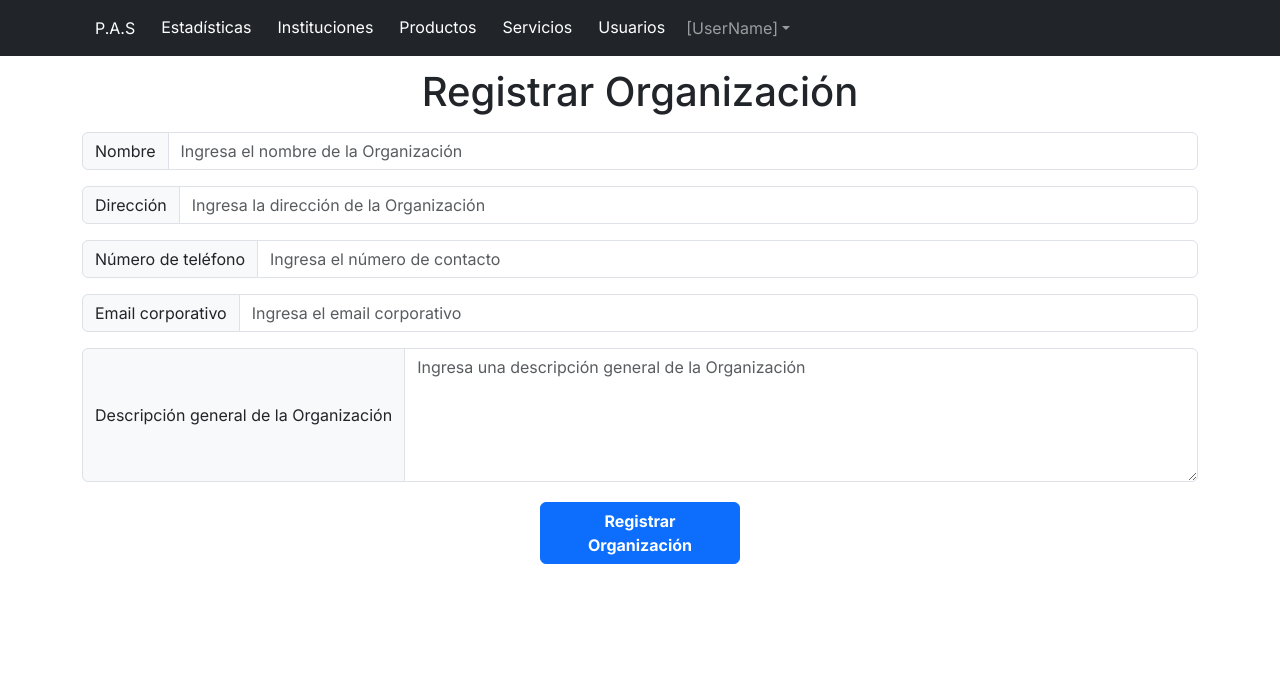
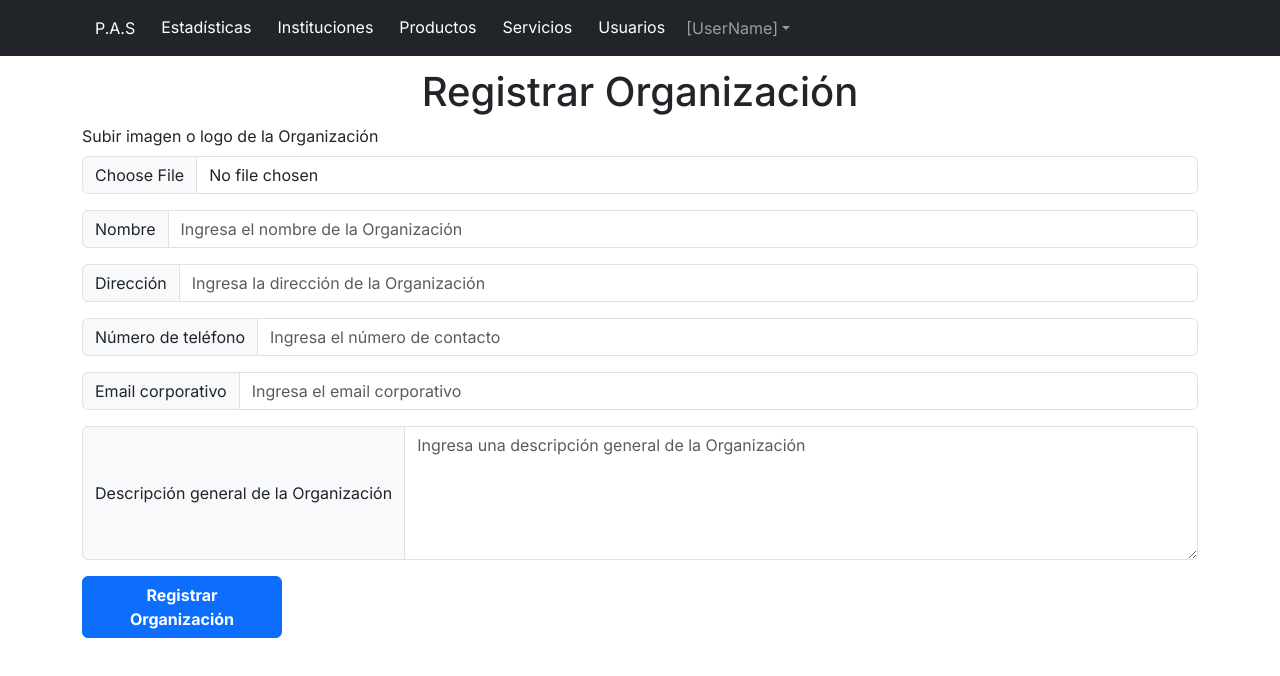
Before and after one commit to dreschpedro/proyectoPas, a Next.js app in the folder client/: page /instituciones/institucionesCreate in a window 1280 px wide. Shown: the top 676 px of the page. Built offline with nearby package versions, Linux system fonts and the light colour scheme.

Commit message:
crear institucion

```diff
--- a/client/app/instituciones/institucionesCreate/page.jsx
+++ b/client/app/instituciones/institucionesCreate/page.jsx
@@ -1,15 +1,7 @@
 "use client"
 import React, { useState } from 'react';
 import { Form, Button, InputGroup } from 'react-bootstrap';
-import axios from 'axios';
-
-// const instance = axios.create({
-//   baseURL: 'http://localhost:3005', // Cambia esto por la URL de tu servidor
-// });
-
-const handleImageUpload = (event) => {
-  // Lógica para manejar la carga de la imagen
-};
+import instance from '@/app/axiosConfig'; // Importa tu instancia personalizada de Axios
 
 function RegistroInstituciones() {
   const [formData, setFormData] = useState({
@@ -17,26 +9,39 @@ function RegistroInstituciones() {
     direccion: '',
     telefono: '',
     email: '',
-    descripcion: ''
+    descripcion: '',
+    imagen: null,
   });
 
   const handleSubmit = async (event) => {
-    console.log('Formdata:', JSON.stringify(formData));
+    event.preventDefault();
     try {
-      event.preventDefault();
       const formDataToSend = new FormData();
-      // agrega todos los campos del FormData
       formDataToSend.append('nombre', formData.nombre);
       formDataToSend.append('direccion', formData.direccion);
       formDataToSend.append('telefono', formData.telefono);
       formDataToSend.append('email', formData.email);
       formDataToSend.append('descripcion', formData.descripcion);
+      formDataToSend.append('imagen', formData.imagen);
 
-      const response = await axios.post('/api/institucion/registrar', formDataToSend);
+      // Agrega los siguientes console.log para verificar los datos antes de la solicitud
+      console.log('Datos a enviar:', {
+        nombre: formData.nombre,
+        direccion: formData.direccion,
+        telefono: formData.telefono,
+        email: formData.email,
+        descripcion: formData.descripcion,
+        imagen: formData.imagen,
+      });
 
+      const response = await instance.post('institucion/registrar', formDataToSend, {
+        headers: {
+          'Content-Type': 'multipart/form-data',
+        },
+      });
       console.log('Respuesta del backend:', response.data);
     } catch (error) {
-      console.error('Front->Error al registrar la Organización:', error.message);
+      console.error('Error al registrar la Organización:', error.message);
     }
   };
 
@@ -53,10 +58,10 @@ function RegistroInstituciones() {
     <Form onSubmit={handleSubmit}>
       <h1 style={{ textAlign: 'center', marginTop: '20px' }}>Registrar Organización</h1>
 
-      {/* <Form.Group controlId="formLogo">
+      <Form.Group controlId="formLogo">
         <Form.Label>Subir imagen o logo de la Organización</Form.Label>
-        <Form.Control type="file" name="logo" onChange={handleImageUpload} />
-      </Form.Group> */}
+        <Form.Control type="file" name="imagen" onChange={handleChange} />
+      </Form.Group>
 
       <Form.Group controlId="formNombre">
         <InputGroup className="mb-3 mt-3">
@@ -145,12 +150,10 @@ function RegistroInstituciones() {
         </InputGroup>
       </Form.Group>
 
-      <div style={{ display: 'flex', justifyContent: 'center', marginTop: '20px' }}>
-        <Button variant="primary" type="submit" style={{ width: '200px', fontWeight: 'bold' }}>
-          Registrar Organización
-        </Button>
-      </div>
-    </Form >
+      <Button variant="primary" type="submit" style={{ width: '200px', fontWeight: 'bold' }}>
+        Registrar Organización
+      </Button>
+    </Form>
   );
 }
 
```
Also changed, not shown: 1 other file (tests, documents, lock files or other folders).
